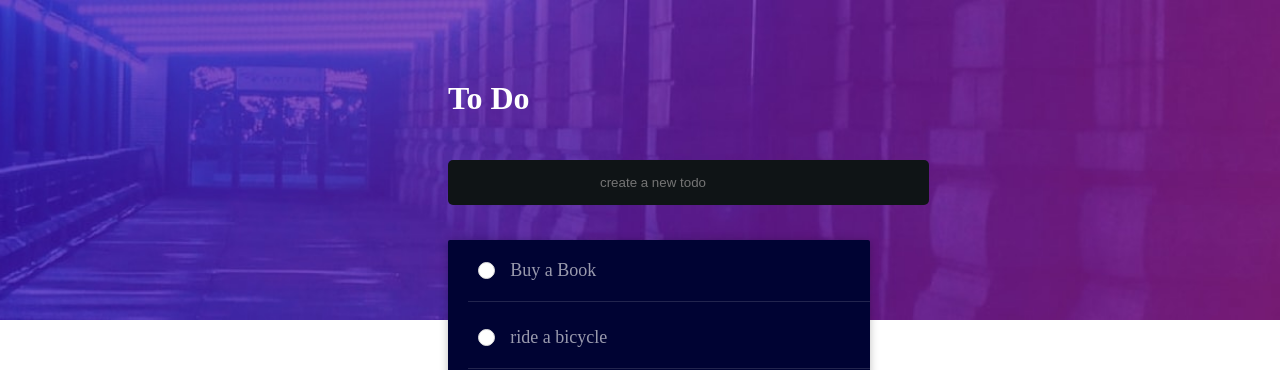
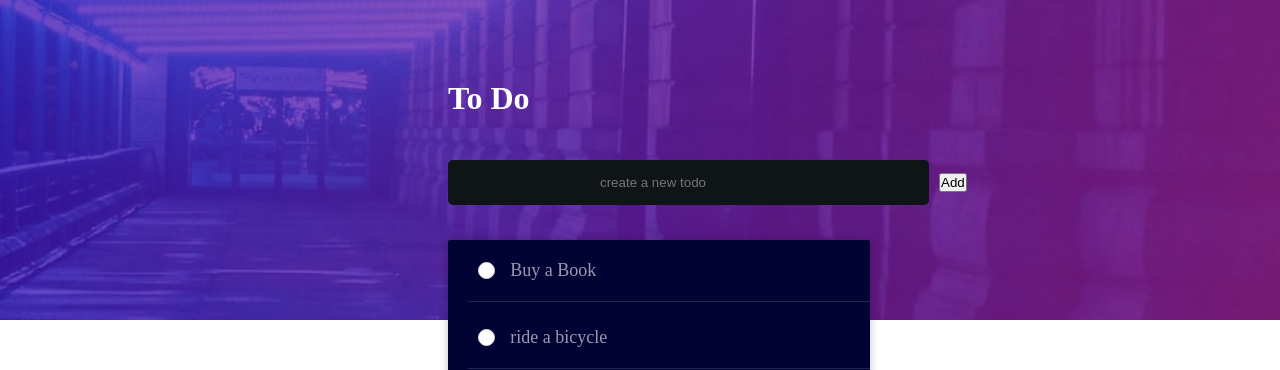
Before and after one commit to Oloche-Richard/ToDo-List, a React (Create React App) app: page / in a window 1280 px wide. Shown: the top 370 px of the page. Built offline with nearby package versions, Linux system fonts and the light colour scheme.

Commit message:
initial commit

```diff
--- a/src/component/Header/Header.js
+++ b/src/component/Header/Header.js
@@ -1,7 +1,6 @@
 import "./Header.css"
 import hero from "./../image/bg-desktop-dark.jpg"
 import NewTodo from "./../NewTodo/NewTodo"
-import TodoList from "./../Todos/TodoList"
  const Header = (props) => {
    const style = {
      heroStyle: {
@@ -13,11 +12,19 @@ import TodoList from "./../Todos/TodoList"
       // display:'inline-block',
      }
    }
+    const saveTodoDataHandler = (enteredTodoData) =>{
+      const todoData ={
+        ...enteredTodoData,
+        id: Math.random().toString()
+      }
+      console.log(todoData)
+    }
+
    return (
      <div  style={style.heroStyle}>
         <h1 className='bg-text'>To Do</h1>
         <div>
-        <NewTodo/>
+        <NewTodo onSaveTodoData={saveTodoDataHandler}/>
         </div>
         <div>
         </div>
--- a/src/component/NewTodo/NewTodo.css
+++ b/src/component/NewTodo/NewTodo.css
@@ -1,4 +1,7 @@
 .new-todo-input {
+  display: flex;
+  align-items: center;
+  gap: 10px;
  position: absolute;
   top: 20%;
   left: 35%;
--- a/src/component/NewTodo/NewTodo.js
+++ b/src/component/NewTodo/NewTodo.js
@@ -1,19 +1,30 @@
-import "./NewTodo.css"
-// import {useState} from "react"
+import "./NewTodo.css";
+ import {useState} from "react";
 
 
- const NewTodo = () => {
-  //  const [enteredTodo, setEnteredTodo] = useState('')
+ const NewTodo = (props) => {
+   const [enteredTodo, setEnteredTodo] = useState('')
     const todoHandler = (event) => {
-      console.log(event.target.value)
+      setEnteredTodo(event.target.value)
+    }
+    const submitHandler = (event) => {
+      event.preventDefault();
+
+     const todoData = {title: enteredTodo};
+
+     props.onSaveTodoData();
+     setEnteredTodo('')
     }
    return (
-     <div className='new-todo-input'>
-     <input type='text'
+     <form className='new-todo-input' onSubmit={submitHandler}>
+     <input
+      type='text'
+      value={enteredTodo}
       placeholder='create a new todo'
       onChange={todoHandler}
      />
-     </div>
+     <button> Add </button>
+     </form>
    )
  }
 
--- a/src/styles.css
+++ b/src/styles.css
@@ -3,3 +3,7 @@
   margin:0;
   box-sizing:border-box;
 }
+
+.app {
+  background-color: #000;
+}
```
